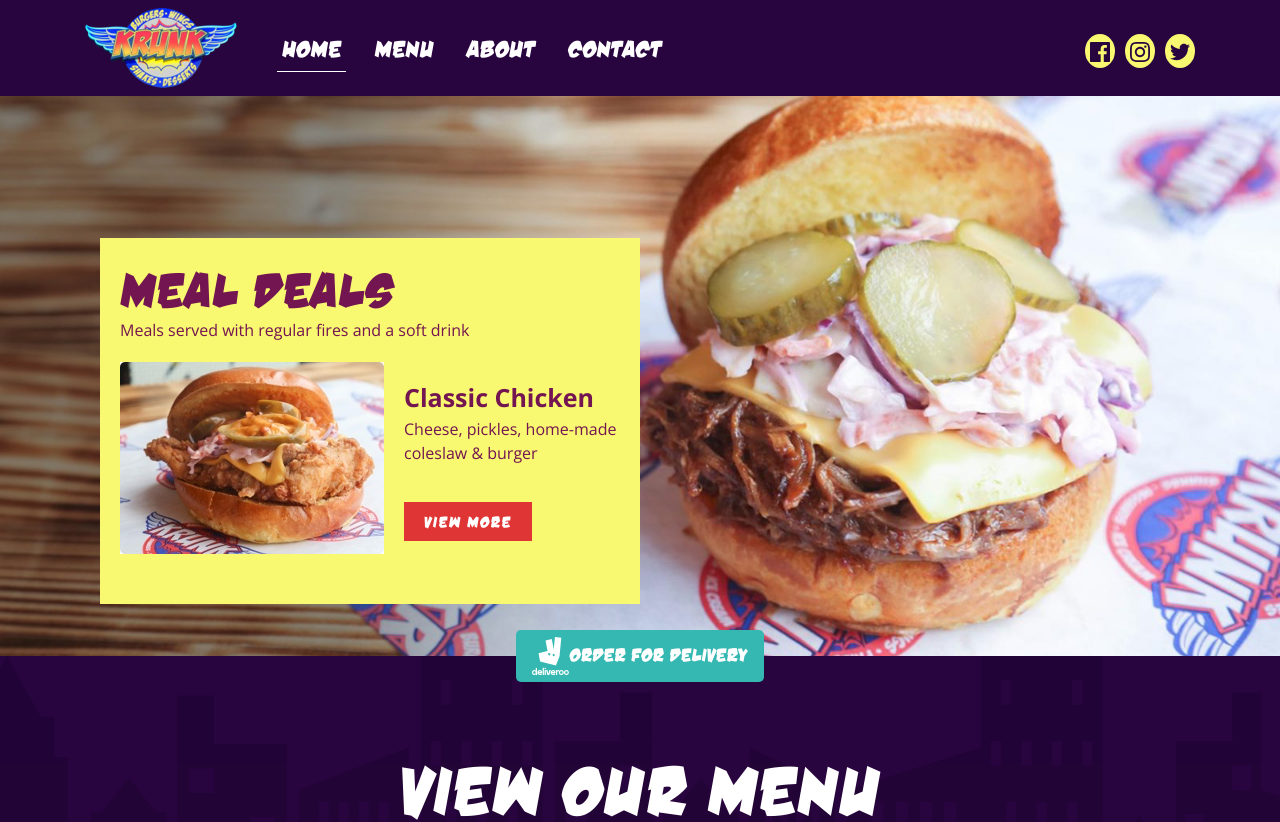
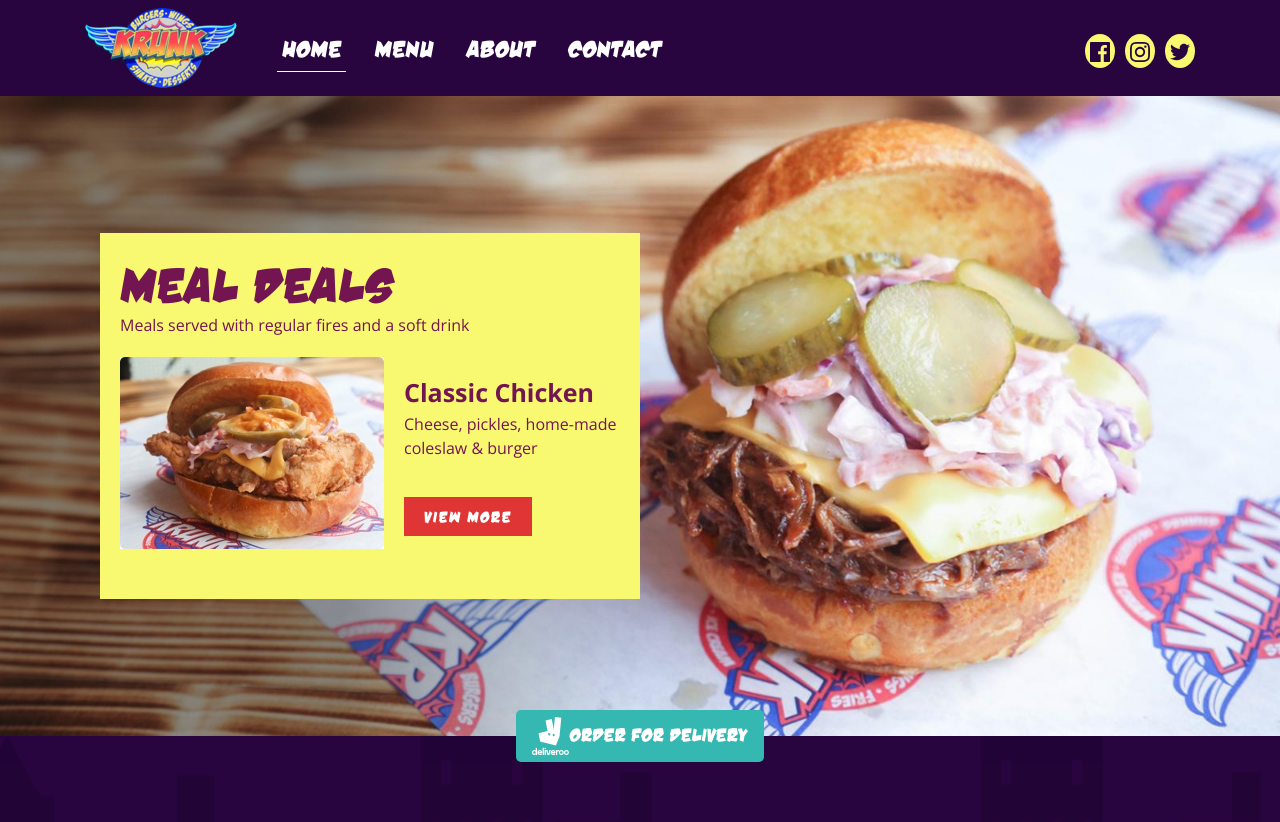
Before and after one commit to iamcstlouis/krunk-burgers-site, a Vue app: page / in a window 1280 px wide. Shown: the top 822 px of the page. Built offline with nearby package versions, Linux system fonts and the light colour scheme.

Commit message:
Fixes HomePageHero and featured Meal Deal

```diff
--- a/src/components/HomePageHero.vue
+++ b/src/components/HomePageHero.vue
@@ -1,7 +1,7 @@
 <template>
   <section class="hero-img">
     <div class="container">
-      <div class="featured-meal-deal col-md-12 col-lg-8 col-xl-6">
+      <div class="featured-meal-deal col-11 col-md-12 col-lg-8 col-xl-6">
         <div class="content-wrapper">
           <div class="content">
             <!-- <div class="hdr-n-info"> -->
@@ -52,7 +52,7 @@ export default {
   background-position: right;
   background-repeat: no-repeat;
   background-attachment: fixed;
-  height: 70vh;
+  height: 80vh;
   width: 100%;
 
   @media (min-width: 1440px) {
@@ -81,12 +81,12 @@ export default {
           background: #f9f871;
           // padding: 2rem;
           padding: 2rem 2rem 5rem 2rem;
-          margin-top: 5rem;
+          // margin-top: 5rem;
           align-self: center;
 
           @media (min-width: 768px) {
             text-align: left;
-            margin-top: 9rem;
+            // margin-top: 9rem;
           }
 
           h1 {
```
